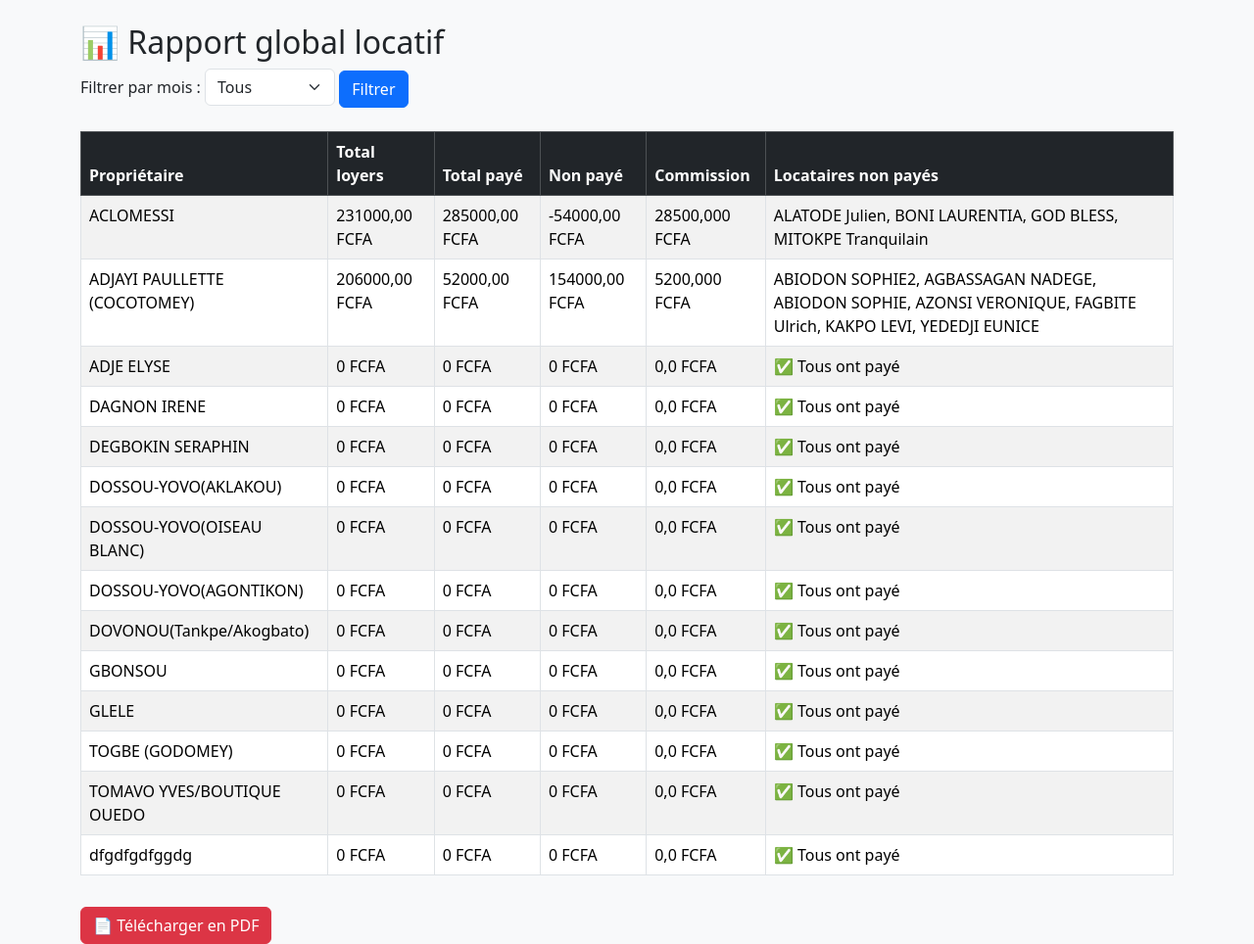
After one commit to jhounsoulin-bot/locative_app, a Django app: page /rapport-global/ in a window 1280 px wide. The commit adds this page. Shown: the whole page at 98% size. Run offline with Django 5.2, Linux system fonts and the light colour scheme; data comes from the database, SQL or seed files in the repository; both versions use the stored data as it was after the commit.

Commit message:
Mise à jour formulaire paiement + rapport global

```diff
--- a/core/forms.py
+++ b/core/forms.py
@@ -40,10 +40,22 @@ class LocataireForm(forms.ModelForm):
         }
 
 
-# ✅ Widget personnalisé pour mois/année
-class MonthYearWidget(forms.DateInput):
-    input_type = "month"
 
+
+MOIS_CHOICES = [
+    ("1", "Janvier"),
+    ("2", "Février"),
+    ("3", "Mars"),
+    ("4", "Avril"),
+    ("5", "Mai"),
+    ("6", "Juin"),
+    ("7", "Juillet"),
+    ("8", "Août"),
+    ("9", "Septembre"),
+    ("10", "Octobre"),
+    ("11", "Novembre"),
+    ("12", "Décembre"),
+]
 
 class PaiementForm(forms.ModelForm):
     proprietaire = forms.ModelChoiceField(
@@ -53,10 +65,15 @@ class PaiementForm(forms.ModelForm):
         widget=forms.Select(attrs={"class": "form-select", "id": "id_proprietaire"})
     )
     locataire = forms.ModelChoiceField(
-        queryset=Locataire.objects.none(),  # vide par défaut
+        queryset=Locataire.objects.none(),
         required=True,
         label="Locataire",
         widget=forms.Select(attrs={"class": "form-select", "id": "id_locataire"})
+    )
+    mois_concerne = forms.ChoiceField(
+        choices=MOIS_CHOICES,
+        label="Mois concerné",
+        widget=forms.Select(attrs={"class": "form-select", "id": "id_mois_concerne"})
     )
 
     class Meta:
@@ -64,17 +81,14 @@ class PaiementForm(forms.ModelForm):
         fields = ["proprietaire", "locataire", "date_paiement", "mois_concerne", "montant", "paye_en_avance"]
         widgets = {
             "date_paiement": forms.DateInput(attrs={"type": "date", "class": "form-control"}),
-            "mois_concerne": MonthYearWidget(attrs={"class": "form-control", "id": "id_mois_concerne"}),
             "montant": forms.NumberInput(attrs={"class": "form-control", "id": "id_montant"}),
             "paye_en_avance": forms.CheckboxInput(attrs={"class": "form-check-input", "id": "id_paye_en_avance"}),
         }
 
     def __init__(self, *args, **kwargs):
-        proprietaire_id = kwargs.pop("proprietaire_id", None)  # récupère l'ID du propriétaire
+        proprietaire_id = kwargs.pop("proprietaire_id", None)
         super().__init__(*args, **kwargs)
         if proprietaire_id:
-            # ✅ ne propose que les locataires du propriétaire choisi
             self.fields["locataire"].queryset = Locataire.objects.filter(proprietaire_id=proprietaire_id)
         else:
-            # ✅ sinon propose tous les locataires
             self.fields["locataire"].queryset = Locataire.objects.all()
--- /dev/null
+++ b/core/templates/core/rapport_global.html
@@ -0,0 +1,64 @@
+<!DOCTYPE html>
+<html lang="fr">
+<head>
+  <meta charset="UTF-8">
+  <title>Rapport global</title>
+  <link rel="stylesheet" href="https://cdn.jsdelivr.net/npm/bootstrap@5.3.2/dist/css/bootstrap.min.css">
+</head>
+<body class="container mt-4 bg-light">
+
+  <h2>📊 Rapport global locatif</h2>
+
+  <!-- Filtre par mois -->
+  <form method="get" class="mb-4">
+    <label for="mois">Filtrer par mois :</label>
+    <select name="mois" id="mois" class="form-select w-auto d-inline-block">
+      <option value="">Tous</option>
+      {% for i, mois in mois_list %}
+        <option value="{{ i }}" {% if request.GET.mois == i|stringformat:"s" %}selected{% endif %}>{{ mois }}</option>
+      {% endfor %}
+    </select>
+    <button type="submit" class="btn btn-primary">Filtrer</button>
+  </form>
+
+  <!-- Tableau global -->
+  <table class="table table-striped table-bordered mt-3">
+    <thead class="table-dark">
+      <tr>
+        <th>Propriétaire</th>
+        <th>Total loyers</th>
+        <th>Total payé</th>
+        <th>Non payé</th>
+        <th>Commission</th>
+        <th>Locataires non payés</th>
+      </tr>
+    </thead>
+    <tbody>
+      {% for item in rapport %}
+      <tr>
+        <td>{{ item.proprietaire }}</td>
+        <td>{{ item.total_loyers }} FCFA</td>
+        <td>{{ item.total_paye }} FCFA</td>
+        <td>{{ item.non_paye }} FCFA</td>
+        <td>{{ item.commission }} FCFA</td>
+        <td>
+          {% if item.locataires_non_payes %}
+            {{ item.locataires_non_payes|join:", " }}
+          {% else %}
+            ✅ Tous ont payé
+          {% endif %}
+        </td>
+      </tr>
+      {% empty %}
+      <tr>
+        <td colspan="6" class="text-center">Aucun rapport disponible</td>
+      </tr>
+      {% endfor %}
+    </tbody>
+  </table>
+
+  <!-- Bouton PDF -->
+  <a href="{% url 'rapport_global_pdf' %}" class="btn btn-danger mt-3">📄 Télécharger en PDF</a>
+
+</body>
+</html>
--- a/core/views.py
+++ b/core/views.py
@@ -1,12 +1,13 @@
 from django.http import HttpResponse, JsonResponse
 from django.shortcuts import render, redirect, get_object_or_404
 from reportlab.pdfgen import canvas
-from reportlab.lib.pagesizes import A4
+from reportlab.lib.pagesizes import A4, landscape   # ✅ ajout du paysage
 from reportlab.lib.units import cm
 from decimal import Decimal
 from .models import Proprietaire, Locataire, Paiement
 from .forms import ProprietaireForm, LocataireForm, PaiementForm
 from django.views.decorators.cache import cache_page
+
 
 
 
@@ -364,23 +365,29 @@ def ajouter_locataire(request):
 
 
 
+
+
 def ajouter_paiement(request):
     proprietaire_id = request.GET.get("proprietaire")
 
     if request.method == "POST":
         form = PaiementForm(request.POST, proprietaire_id=proprietaire_id)
         if form.is_valid():
-            form.save()
+            paiement = form.save()
+            if request.headers.get("X-Requested-With") == "XMLHttpRequest":
+                return JsonResponse({"success": True, "id": paiement.id})
             return redirect("accueil")
+        else:
+            if request.headers.get("X-Requested-With") == "XMLHttpRequest":
+                return JsonResponse({"success": False, "errors": form.errors}, status=400)
     else:
         form = PaiementForm(proprietaire_id=proprietaire_id)
 
-    context = {
-        "form": form,
-        "proprietaires": Proprietaire.objects.all(),
-        "proprietaire_id": proprietaire_id,  # pour garder la sélection
-    }
-    return render(request, "core/ajouter_paiement.html", context)
+    return render(request, "core/ajouter_paiement.html", {"form": form})
+
+
+
+
 
 
 def paiement_create(request, proprietaire_id):
@@ -558,3 +565,180 @@ def get_locataires(request, proprietaire_id):
     locataires = Locataire.objects.filter(proprietaire_id=proprietaire_id)
     data = [{"id": l.id, "nom": l.nom} for l in locataires]
     return JsonResponse({"locataires": data})
+
+
+
+MOIS_FR = { 1: "Janvier", 2: "Février", 3: "Mars", 4: "Avril",
+           5: "Mai", 6: "Juin", 7: "Juillet", 8: "Août",
+           9: "Septembre", 10: "Octobre", 11: "Novembre", 12: "Décembre"
+        }
+
+def rapport_global(request):
+    mois = request.GET.get("mois")
+    proprietaires = Proprietaire.objects.prefetch_related("locataires")
+    data = []
+
+    for proprietaire in proprietaires:
+        locataires = proprietaire.locataires.all()
+        paiements = Paiement.objects.filter(locataire__in=locataires)
+
+        # ✅ Filtrer par mois si sélectionné
+        if mois:
+            paiements = paiements.filter(mois_concerne=int(mois))
+
+        total_loyers = sum([l.loyer_mensuel for l in locataires])
+        total_paye = sum([p.montant for p in paiements])
+        commission = total_paye * Decimal("0.1")
+
+        locataires_non_payes = [
+            l.nom for l in locataires
+            if not paiements.filter(locataire=l).exists()
+        ]
+
+        data.append({
+            "proprietaire": proprietaire.nom,
+            "total_loyers": total_loyers,
+            "total_paye": total_paye,
+            "non_paye": total_loyers - total_paye,
+            "commission": commission,
+            "locataires_non_payes": locataires_non_payes,
+        })
+
+    context = {
+        "rapport": data,
+        "mois_list": [(i, MOIS_FR[i]) for i in range(1, 13)],
+        "mois": mois,
+    }
+    return render(request, "core/rapport_global.html", context)
+
+
+
+
+def rapport_global_pdf(request):
+    proprietaires = Proprietaire.objects.prefetch_related("locataires")
+
+    response = HttpResponse(content_type='application/pdf')
+    response['Content-Disposition'] = 'attachment; filename="rapport_global.pdf"'
+
+    # ✅ Format paysage
+    p = canvas.Canvas(response, pagesize=landscape(A4))
+    width, height = landscape(A4)
+
+    # Titre
+    p.setFont("Helvetica-Bold", 16)
+    p.drawCentredString(width/2, height-50, "RAPPORT GLOBAL MENSUEL NIVAL IMPACT")
+
+    # Position de départ
+    y = height - 100
+    row_height = 20
+
+    # Colonnes
+    col_x = [1 * cm, 7 * cm, 11 * cm, 15 * cm, 19 * cm, 23 * cm]
+    col_widths = [6 * cm, 4 * cm, 4 * cm, 4 * cm, 4 * cm, 8 * cm]
+
+    # En-têtes
+    p.setFont("Helvetica-Bold", 12)
+    headers = ["Propriétaire", "Total loyers", "Total payé", "Non payé", "Commission", "Locataires non payés"]
+    for i, header in enumerate(headers):
+        p.rect(col_x[i], y, col_widths[i], row_height, stroke=1, fill=0)
+        p.drawCentredString(col_x[i] + col_widths[i]/2, y + 5, header)
+
+    y -= row_height
+
+
+    # ✅ Totaux globaux
+    total_loyers_global = 0
+    total_paye_global = 0
+    total_non_paye_global = 0
+    total_commission_global = 0
+
+    # Données
+    for proprietaire in proprietaires:
+        locataires = proprietaire.locataires.all()
+        paiements = Paiement.objects.filter(locataire__in=locataires)
+
+        total_loyers = sum([l.loyer_mensuel for l in locataires])
+        total_paye = sum([p.montant for p in paiements])
+        non_paye = total_loyers - total_paye
+        commission = total_paye * Decimal("0.1")
+
+        # ✅ Ajouter aux totaux globaux
+        total_loyers_global += total_loyers
+        total_paye_global += total_paye
+        total_non_paye_global += non_paye
+        total_commission_global += commission
+
+        # ✅ Calculer la hauteur nécessaire pour la cellule locataires
+        locataires_non_payes = [l.nom for l in locataires if not paiements.filter(locataire=l).exists()]
+        locataires_lines = locataires_non_payes if locataires_non_payes else ["✅ Tous ont payé"]
+        cell_height = max(row_height, len(locataires_lines) * 12)
+
+        # Colonnes normales
+        values = [
+            proprietaire.nom,
+            f"{total_loyers:.2f}",
+            f"{total_paye:.2f}",
+            f"{non_paye:.2f}",
+            f"{commission:.2f}"
+        ]
+
+        for i, val in enumerate(values):
+            p.rect(col_x[i], y, col_widths[i], cell_height, stroke=1, fill=0)
+            if i == 0:  # Propriétaire
+                p.drawString(col_x[i] + 5, y + cell_height - 15, val)
+            else:
+                p.drawCentredString(col_x[i] + col_widths[i]/2, y + cell_height - 15, val)
+
+        # ✅ Colonne locataires impayés avec retour à la ligne
+        p.rect(col_x[5], y, col_widths[5], cell_height, stroke=1, fill=0)
+        text_obj = p.beginText(col_x[5] + 5, y + cell_height - 15)
+        text_obj.setFont("Helvetica", 9)
+        for line in locataires_lines:
+            text_obj.textLine(line)
+        p.drawText(text_obj)
+
+        # Descendre de la hauteur totale
+        y -= cell_height
+
+        # ✅ Nouvelle page si trop bas
+        if y < 100:
+            p.showPage()
+            y = height - 100
+            p.setFont("Helvetica-Bold", 12)
+            for i, header in enumerate(headers):
+                p.rect(col_x[i], y, col_widths[i], row_height, stroke=1, fill=0)
+                p.drawCentredString(col_x[i] + col_widths[i]/2, y + 5, header)
+            y -= row_height
+            p.setFont("Helvetica", 10)
+
+    # ✅ Ligne de totaux globaux
+    cell_height = row_height
+    p.setFont("Helvetica-Bold", 11)
+    totals = [
+        "TOTAL GLOBAL",
+        f"{total_loyers_global:.2f}",
+        f"{total_paye_global:.2f}",
+        f"{total_non_paye_global:.2f}",
+        f"{total_commission_global:.2f}",
+        ""  # pas de locataires ici
+    ]
+    for i, val in enumerate(totals):
+        p.rect(col_x[i], y, col_widths[i], cell_height, stroke=1, fill=0)
+        p.drawCentredString(col_x[i] + col_widths[i]/2, y + 5, val)
+
+    y -= cell_height
+
+    # Signatures
+    y -= 40
+    p.setFont("Helvetica", 12)
+    p.drawString(2 * cm, y, "Signature du gestionnaire")
+    p.drawString(width - 7 * cm, y, "Signature du propriétaire")
+
+    p.showPage()
+    p.save()
+    return response
+
+
+def liste_paiements(request):
+    paiements = Paiement.objects.select_related("locataire", "proprietaire").all().order_by("-date_paiement")
+    return render(request, "core/liste_paiements.html", {"paiements": paiements})
--- a/locative_app/urls.py
+++ b/locative_app/urls.py
@@ -1,24 +1,40 @@
 from django.contrib import admin
 from django.urls import path
-from core import views   # importer le module views
+from core import views   # importer toutes les vues de ton app core
 
 urlpatterns = [
+    # Administration
     path("admin/", admin.site.urls),
+
+    # Page d’accueil
     path("", views.accueil, name="accueil"),
+
+    # Paiements
+    path("paiements/", views.liste_paiements, name="liste_paiements"),
+    path("ajouter-paiement/", views.ajouter_paiement, name="ajouter_paiement"),
+
+    # Propriétaires
+    path("ajouter-proprietaire/", views.ajouter_proprietaire, name="ajouter_proprietaire"),
+    path("proprietaire/modifier/<int:pk>/", views.modifier_proprietaire, name="modifier_proprietaire"),
+    path("proprietaire/supprimer/<int:pk>/", views.supprimer_proprietaire, name="supprimer_proprietaire"),
+
+    # Locataires
+    path("ajouter-locataire/", views.ajouter_locataire, name="ajouter_locataire"),
+    path("locataire/modifier/<int:pk>/", views.modifier_locataire, name="modifier_locataire"),
+    path("locataire/supprimer/<int:pk>/", views.supprimer_locataire, name="supprimer_locataire"),
+
+    # Dashboard
     path("dashboard/", views.dashboard, name="dashboard"),
-    path("ajouter-proprietaire/", views.ajouter_proprietaire, name="ajouter_proprietaire"),
-    path("ajouter-locataire/", views.ajouter_locataire, name="ajouter_locataire"),
-    path("ajouter-paiement/", views.ajouter_paiement, name="ajouter_paiement"),
+    path("dashboard-pdf/", views.dashboard_pdf, name="dashboard_pdf"),
+
+    # Factures et rapports
     path("facture/<int:proprietaire_id>/", views.facture_proprietaire, name="facture_proprietaire"),
-    path("dashboard-pdf/", views.dashboard_pdf, name="dashboard_pdf"),
     path("rapport-proprietaire/<int:proprietaire_id>/", views.rapport_proprietaire, name="rapport_proprietaire"),
-    path("rapport-proprietaire-pdf/<int:proprietaire_id>/", views.rapport_proprietaire_pdf, name="rapport_proprietaire_pdf"),  # ✅ nouvelle route
+    path("rapport-proprietaire-pdf/<int:proprietaire_id>/", views.rapport_proprietaire_pdf, name="rapport_proprietaire_pdf"),
+    path("rapport-global/", views.rapport_global, name="rapport_global"),
+    path("rapport-global-pdf/", views.rapport_global_pdf, name="rapport_global_pdf"),
+
+    # API internes
     path("get-locataires/<int:proprietaire_id>/", views.get_locataires, name="get_locataires"),
     path("get-loyer/<int:locataire_id>/", views.get_loyer, name="get_loyer"),
-
-    # ✅ routes pour modification/suppression
-    path("proprietaire/modifier/<int:pk>/", views.modifier_proprietaire, name="modifier_proprietaire"),
-    path("proprietaire/supprimer/<int:pk>/", views.supprimer_proprietaire, name="supprimer_proprietaire"),
-    path("locataire/modifier/<int:pk>/", views.modifier_locataire, name="modifier_locataire"),
-    path("locataire/supprimer/<int:pk>/", views.supprimer_locataire, name="supprimer_locataire"),
 ]
```
Also changed, not shown: core/models.py (+19 -4 lines), core/templates/core/accueil.html (+97 -40 lines), core/templates/core/ajouter_paiement.html (deleted, +0 -81 lines), core/templates/core/liste_paiements.html (added, +43 -0 lines), core/migrations/0009_alter_locataire_proprietaire.py (added), db.sqlite3.
